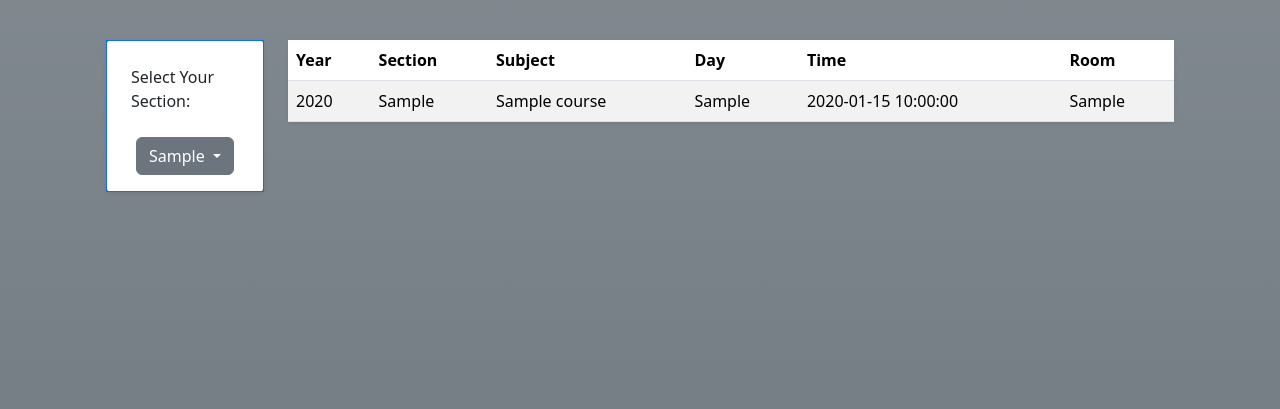
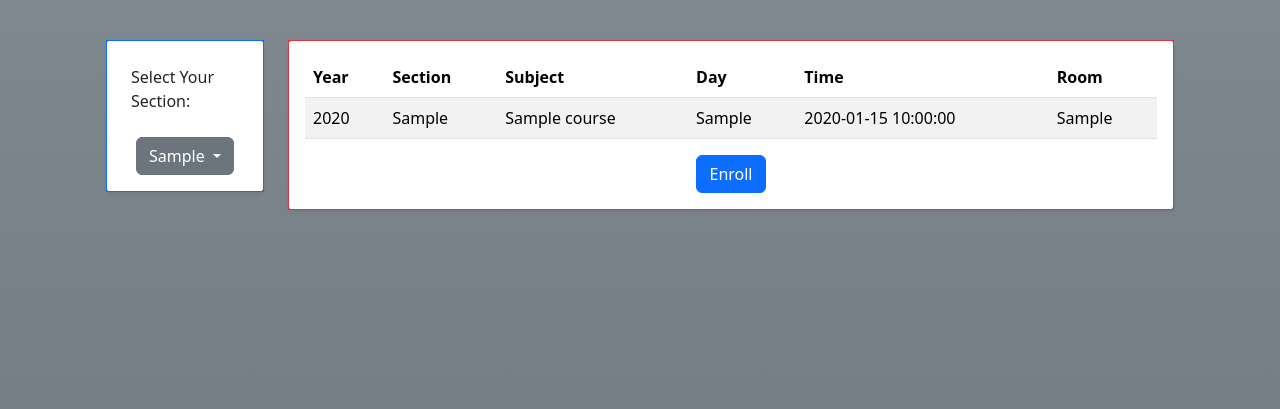
Before and after one commit to Maze711/Flask-College-Enrollment-Simply-System, a Flask app: template templates/enrollment_page.html in a window 1280 px wide. Shown: the part 56-465 px from the top of the page. Run offline with Flask 3, Linux system fonts and the light colour scheme; the template is opened without the code that fills it: most values are stand-ins (such as "Sample title", 1, 10 or a date in 2020).

Commit message:
Added enroll button in enrollment page

```diff
--- a/templates/enrollment_page.html
+++ b/templates/enrollment_page.html
@@ -39,7 +39,7 @@
 
     <!-- Section Selected Information Container block -->
     <div class="col-md-10">
-      <div class="shadow-sm bg-white rounded w-auto h-auto"
+      <div class="shadow-sm bg-white rounded w-auto h-auto">
         <div class="border border-danger p-3 h-100 w-auto">
           <table class="table table-striped">
             <thead>
@@ -71,6 +71,14 @@
               {% endif %}
             </tbody>
           </table>
+          {% if courses %}
+          <div class="d-flex justify-content-center mt-3">
+            <form method="POST" action="/enroll_course">
+              <input type="hidden" name="section" value="{{ selected_section }}">
+              <button type="submit" class="btn btn-primary">Enroll</button>
+            </form>
+          </div>
+          {% endif %}
         </div>
       </div>
     </div>
```
Lines whose indentation alone changed are shown as unchanged.
